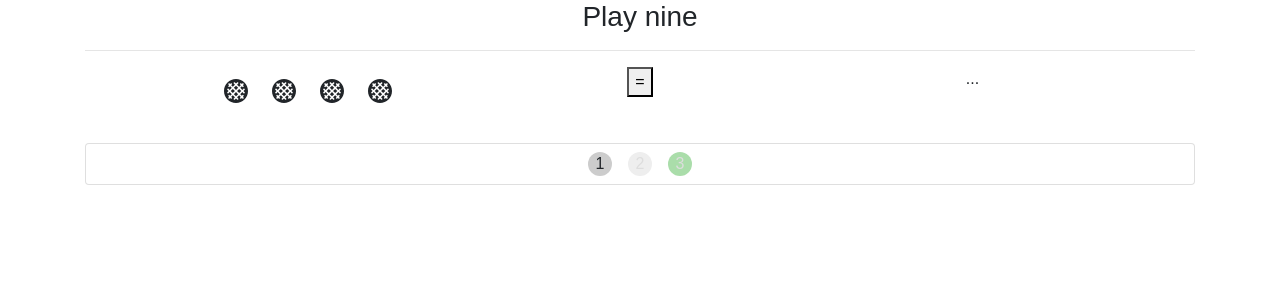
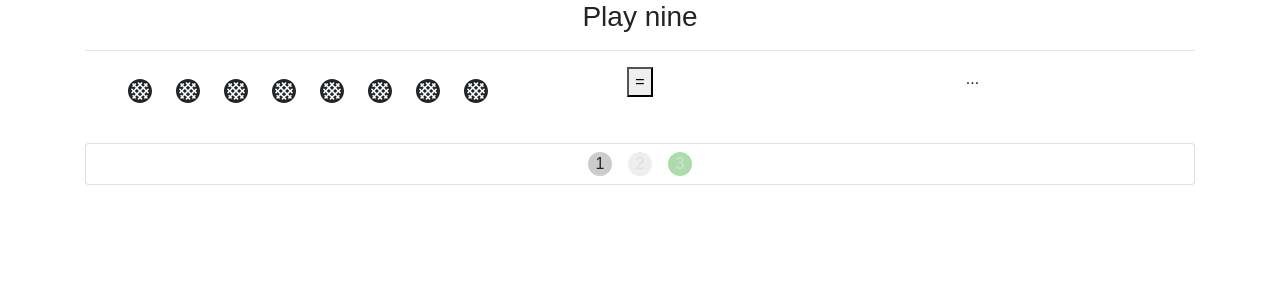
Before and after one commit to mdiplacido/react-getting-started-ts, a React (Create React App) app: page / in a window 1280 px wide. Shown: the top 300 px of the page. Built offline with nearby package versions, Linux system fonts and the light colour scheme.

Commit message:
dynamic stars

```diff
--- a/src/game/simple-components/stars.tsx
+++ b/src/game/simple-components/stars.tsx
@@ -2,12 +2,17 @@ import { FontAwesomeIcon } from '@fortawesome/react-fontawesome'
 import * as React from 'react';
 
 export const Stars = () => {
+    const numberOfStars = 1 + Math.floor(Math.random() * 9);
+
+    const stars = [];
+
+    for (let i = 0; i < numberOfStars; i++) {
+        stars.push(<FontAwesomeIcon icon="stroopwafel" />);
+    }
+
     return (
         <div className="col-5">
-            <FontAwesomeIcon icon="stroopwafel" />
-            <FontAwesomeIcon icon="stroopwafel" />
-            <FontAwesomeIcon icon="stroopwafel" />
-            <FontAwesomeIcon icon="stroopwafel" />
+            {stars}
         </div>
     );
 }
```
